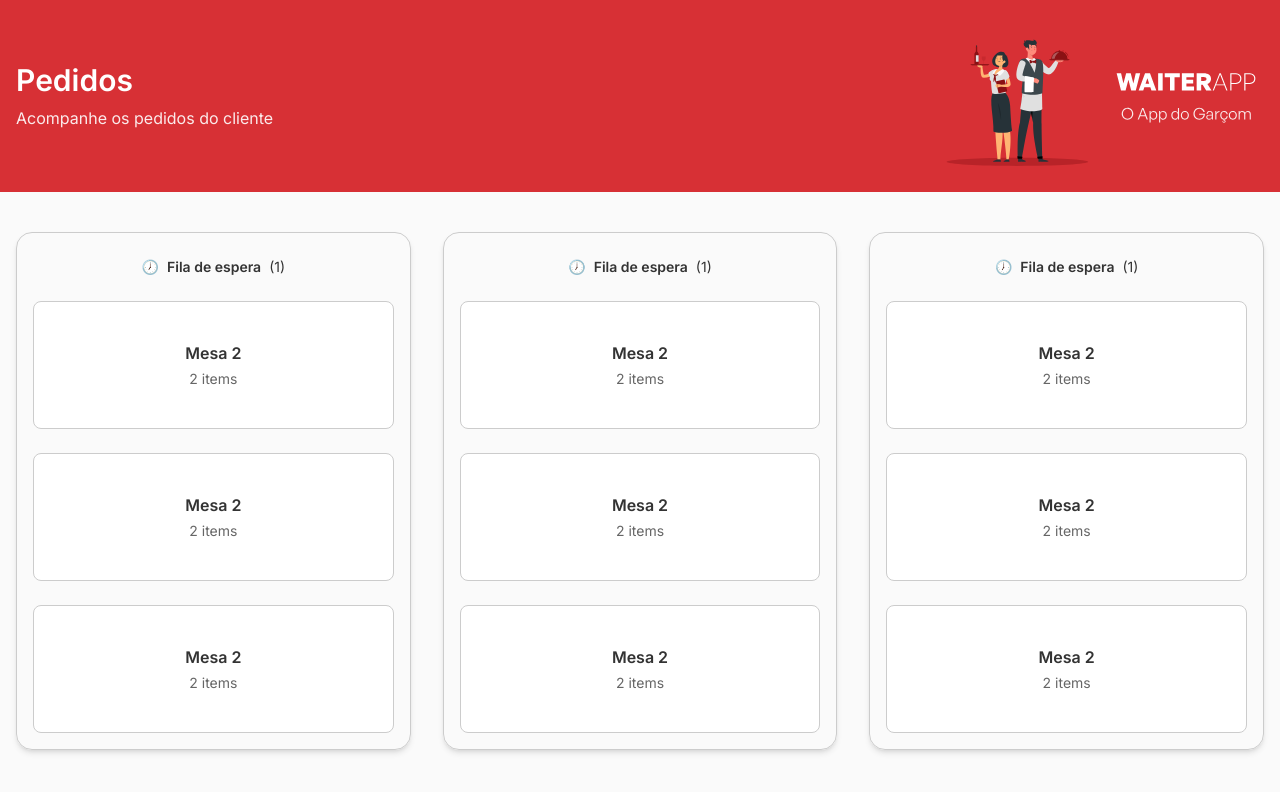
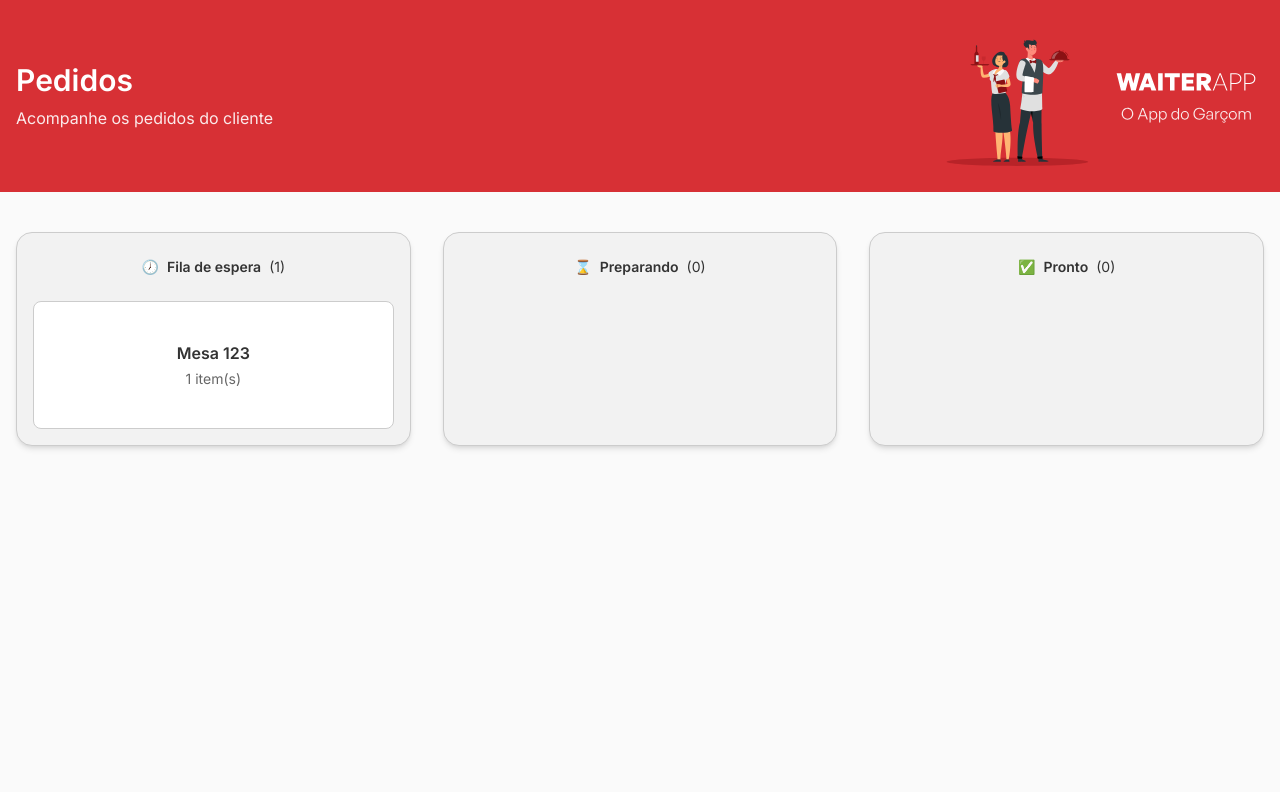
Before and after one commit to LeAmSa/waiterapp-web, a React (Vite) app: page / in a window 1280 px wide. Shown: the top 792 px of the page. Built offline with nearby package versions, Linux system fonts and the light colour scheme.

Commit message:
Update component props

```diff
--- a/src/components/Board.tsx
+++ b/src/components/Board.tsx
@@ -1,19 +1,57 @@
+import { useState } from "react";
+
+import { Order, IconsEnum } from "../@types/Order";
+
 import { Button } from "./Button";
+import { OrderModal } from "./OrderModal";
 
-export function Board() {
+interface BoardProps {
+  title: string;
+  icon: "WAITING" | "IN_PRODUCTION" | "DONE";
+  orders: Order[];
+}
+
+export function Board({ title, icon, orders }: BoardProps) {
+  const [isModalVisible, setIsModalVisible] = useState(false);
+  const [selectedOrder, setSelectedOrder] = useState<Order | null>(null);
+
+  function handleOpenOrderModal(order: Order) {
+    setIsModalVisible(true);
+    setSelectedOrder(order);
+    console.log(order);
+  }
+
+  function handleCloseModal() {
+    setIsModalVisible(false);
+    setSelectedOrder(null);
+  }
+
   return (
-    <div className="p-4 border border-gray-200 rounded-2xl flex flex-col items-center shadow-md">
+    <div className="p-4 border bg-gray-100 border-gray-200 rounded-2xl flex flex-col items-center shadow-md">
       <header className="p-2 text-sm flex items-center gap-2 pb-6">
-        <span>🕖</span>
-        <strong>Fila de espera</strong>
-        <span>(1)</span>
+        <span>{IconsEnum[icon]}</span>
+        <strong>{title}</strong>
+        <span>({orders.length})</span>
       </header>
 
-      <div className="w-full flex flex-col gap-6">
-        <Button />
-        <Button />
-        <Button />
-      </div>
+      {orders.length > 0 && (
+        <div className="w-full flex flex-col gap-6">
+          {orders.map((order) => (
+            <Button
+              key={order._id}
+              table={order.table}
+              items={order.products.length}
+              onClick={() => handleOpenOrderModal(order)}
+            />
+          ))}
+        </div>
+      )}
+
+      <OrderModal
+        visible={isModalVisible}
+        order={selectedOrder}
+        onCloseModal={handleCloseModal}
+      />
     </div>
   );
 }
--- a/src/components/Button.tsx
+++ b/src/components/Button.tsx
@@ -1,8 +1,17 @@
-export function Button() {
+interface ButtonProps {
+  table: string;
+  items: number;
+  onClick: () => void;
+}
+
+export function Button({ table, items, onClick }: ButtonProps) {
   return (
-    <button className="w-full bg-gray-0 border border-gray-200 rounded-lg h-32 flex flex-col gap-1 items-center justify-center">
-      <strong className="text-gray-500 font-semibold">Mesa 2</strong>
-      <span className="text-sm text-gray-400">2 items</span>
+    <button
+      className="w-full bg-gray-0 border border-gray-200 rounded-lg h-32 flex flex-col gap-1 items-center justify-center"
+      onClick={onClick}
+    >
+      <strong className="text-gray-500 font-semibold">Mesa {table}</strong>
+      <span className="text-sm text-gray-400">{items} item(s)</span>
     </button>
   );
 }
--- a/src/components/Orders.tsx
+++ b/src/components/Orders.tsx
@@ -1,11 +1,31 @@
+import { Order } from "../@types/Order";
 import { Board } from "./Board";
+
+const orders: Order[] = [
+  {
+    _id: "6373933cda0049ac51f4d731",
+    table: "123",
+    status: "WAITING",
+    products: [
+      {
+        product: {
+          name: "Pizza de quatro queijos",
+          imagePath: "1668515891592-quatro-queijos.png",
+          price: 40,
+        },
+        quantity: 3,
+        _id: "6373933cda0049ac51f4d732",
+      },
+    ],
+  },
+];
 
 export function Orders() {
   return (
     <div className="w-full mx-auto px-4 mt-10 mb-10 max-w-7xl grid grid-cols-3 gap-8">
-      <Board />
-      <Board />
-      <Board />
+      <Board title="Fila de espera" icon="WAITING" orders={orders} />
+      <Board title="Preparando" icon="IN_PRODUCTION" orders={[]} />
+      <Board title="Pronto" icon="DONE" orders={[]} />
     </div>
   );
 }
```
